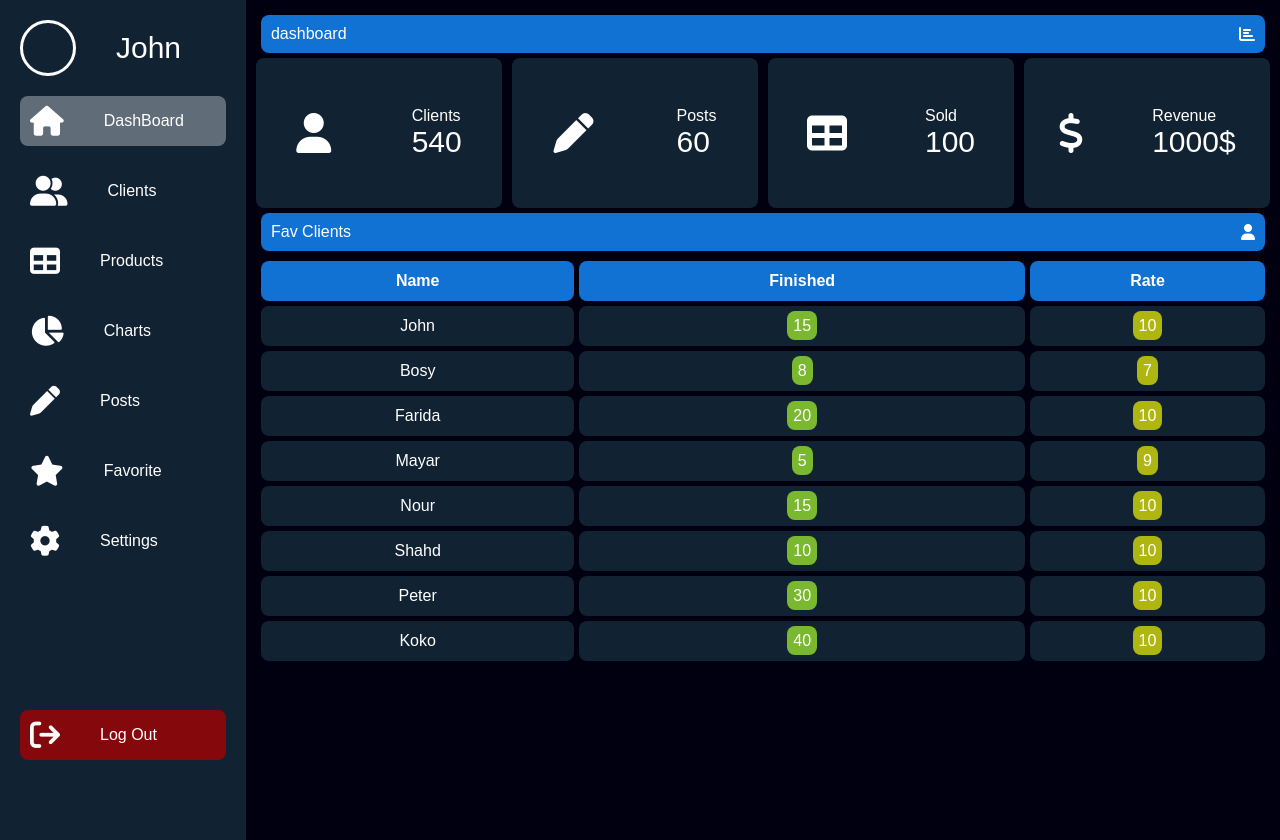
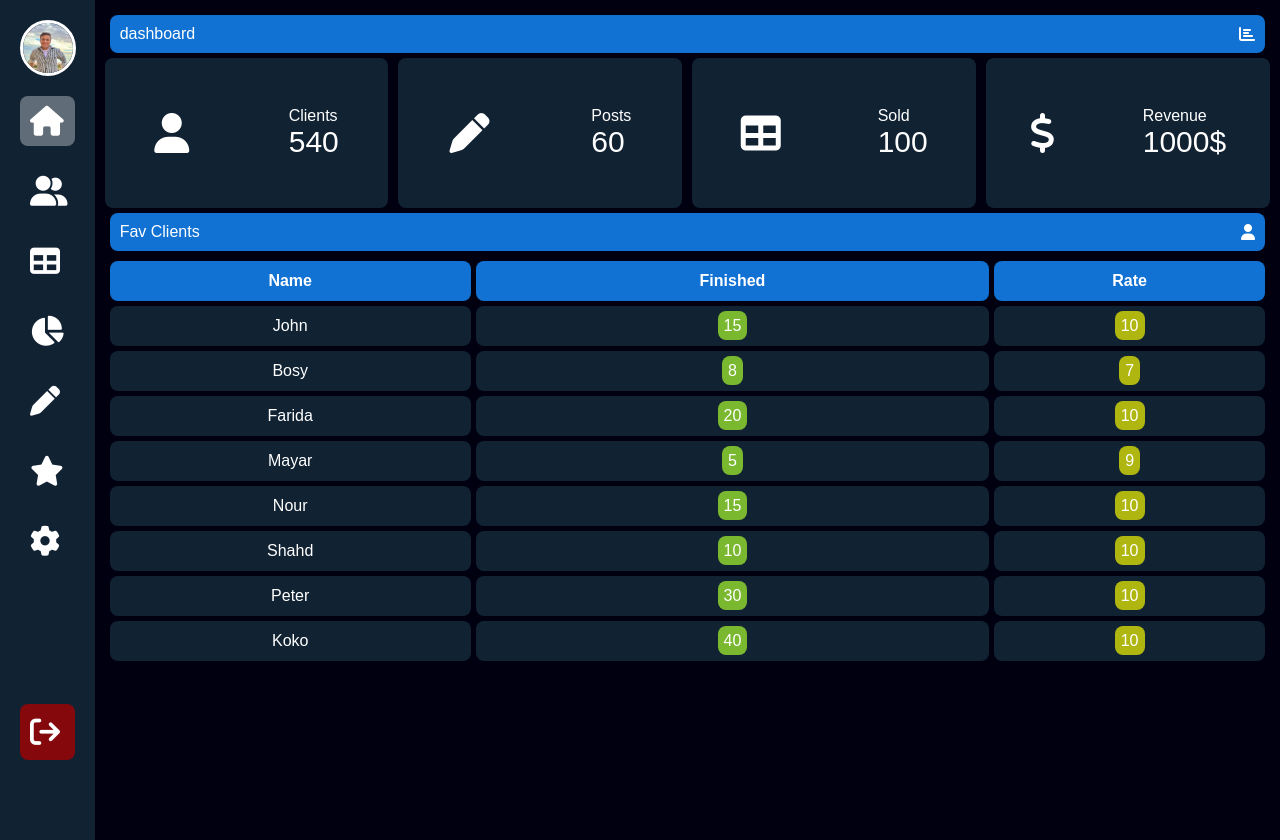
Before and after one commit to Johnayman1/DashBoard, a plain HTML site: page index.html in a window 1280 px wide. Drawn offline with Linux system fonts and the light colour scheme.

Commit message:
Update index.html

```diff
--- a/index.html
+++ b/index.html
@@ -11,7 +11,7 @@
         <ul>
             <li class="prof">
                 <div class="img">
-                    <img src="j1.jpg" alt="">
+                    <img src="img/j1.jpg" alt="">
                 </div>
                 <p>John</p>
             </li>
```
